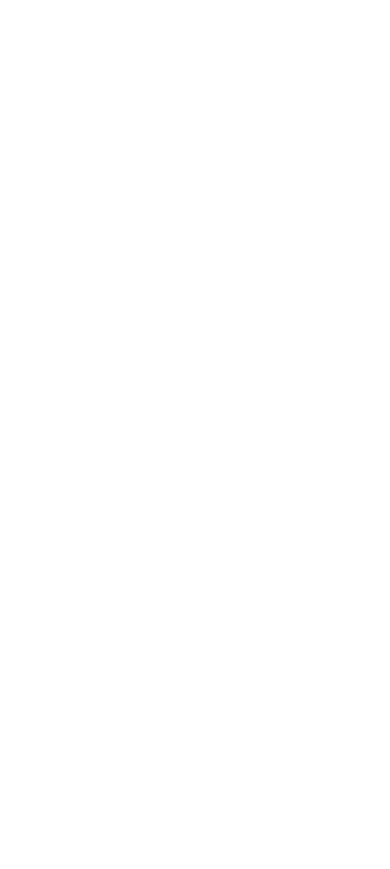
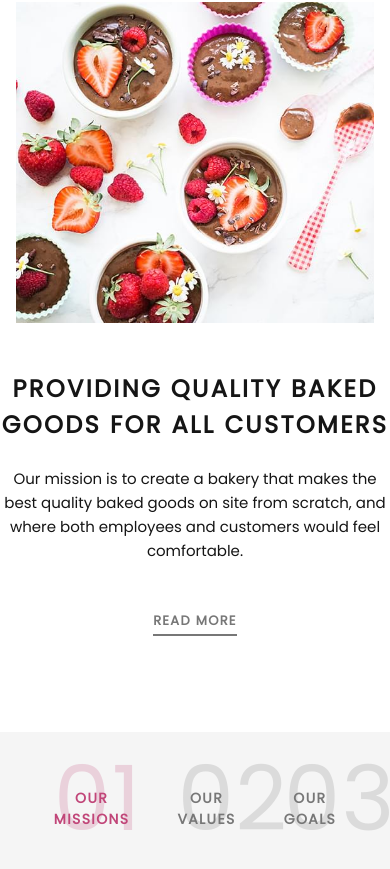
Before and after one commit to mohammad-AKH-dev/Cake-shop, a Next.js app: page / in a window 390 px wide. Shown: the part 6311-7180 px from the top of the page. Before the commit the page ends 6422 px from the top, so only its background shows below. Built offline with nearby package versions, Linux system fonts and the light colour scheme.

Commit message:
about us section complited and responsive

```diff
--- /dev/null
+++ b/src/components/templates/index/Aboutus.tsx
@@ -0,0 +1,110 @@
+import SectionTitle from "@/components/modules/index/SectionTitle";
+import Image from "next/image";
+import Link from "next/link";
+import React, { useState } from "react";
+
+function Aboutus() {
+
+  type tabsType = {
+    id: number;
+    tabId: number;
+    content: string;
+    title: string;
+    desc: string;
+  };
+
+  const [selectedTab, setSelectedTab] = useState<tabsType>({
+    id: 1,
+    tabId: 1,
+    content: "our missions",
+    title: "providing quality baked goods for all customers",
+    desc: "Our mission is to create a bakery that makes the best quality baked goods on site from scratch, and where both employees and customers would feel comfortable.",
+  });
+  const [tabs, setTabs] = useState<tabsType[] | []>([
+    {
+      id: 1,
+      tabId: 1,
+      content: "our missions",
+      title: "providing quality baked goods for all customers",
+      desc: "Our mission is to create a bakery that makes the best quality baked goods on site from scratch, and where both employees and customers would feel comfortable.",
+    },
+    {
+      id: 2,
+      tabId: 2,
+      content: "our values",
+      title: "Ensuring the Best Atmosphere for Everyone",
+      desc: "We see the most important part of our business in ensuring the happiness of our staff and the satisfaction of our clients by creating a welcoming and caring atmosphere.",
+    },
+    {
+      id: 3,
+      tabId: 3,
+      content: "our goals",
+      title: "Serving only the freshest baked goods for you",
+      desc: "We aim to deliver the best baked goods for corporate events and individual celebrations, while also offering the best level of customer service in the United States.",
+    },
+  ]);
+
+  return (
+    <section className="about-us__section mt-16">
+      <div className="container">
+        <SectionTitle title="about us" />
+        <div className="about-us__content flex flex-col items-centre justify-center
+         sm:grid place-items-center lg:place-items-stretch text-center lg:text-left lg:grid-cols-2 gap-x-3 mt-16">
+          <div className="about-us__left-section">
+            <Image
+              src={"/images/about-us.jpg"}
+              width={570}
+              height={511}
+              alt="about-us"
+              className=" object-cover lg:h-full xl:h-[520px]"
+            />
+          </div>
+          <div
+            className="about-us__right-section p-12 lg:pl-16 z-20 relative before:h-[60%] before:absolute before:w-[44%] before:hidden lg:before:block lg:before:inset-[64px] xl:before:inset-0 before:-z-50
+            before:border-[15px] bg-white before:border-[#f5f5f5]"
+          >
+            <div className="bg-white ">
+              <h5
+                className="right-section__title uppercase bg-[#fff]  text-title tracking-widest transition-all text-[24px] mx-auto max-w-[400px] font-bold
+              hover:text-primary"
+              >
+                {selectedTab.title}
+              </h5>
+              <p className="right-section__paragraph text-title mt-6 leading-6 text-[15px] bg-[#fff] mx-auto max-w-[450px]">
+                {selectedTab.desc}
+              </p>
+              <Link
+                href={"/"}
+                className="text-text border-b-2 border-b-text uppercase inline-block mt-12 bg-[#fff] pb-1  font-bold
+            tracking-widest hover:tracking-[.3rem] hover:text-primary transition-all mx-auto lg:ml-[28.5%]"
+              >
+                read more
+              </Link>
+            </div>
+
+            <ul className="tabs mt-24 bg-[#f5f5f5] p-14 w-full xl:-translate-x-0 2xl:-translate-x-16 flex lg:grid grid-cols-2 md:gap-y-12 xl:flex items-center gap-x-12 lg:gap-x-4 justify-between">
+              {tabs.map((tab) => (
+                <li
+                  key={tab.id}
+                  onClick={() => setSelectedTab(tab)}
+                  data-content={`0${tab.tabId}`}
+                  className={`tab uppercase relative font-bold tracking-widest  text-[14px] after:absolute
+                xl:after:-z-50 after:inset-0  after:-top-[3.5rem] after:content-[attr(data-content)] ${tab.tabId === 3 && 'xl:after:ml-8 2xl:after:ml-0 lg:mt-8 xl:mt-0'} after:block after:font-normal after:text-[90px]
+                after:opacity-20 ${
+                  tab.id === selectedTab.id
+                    ? "text-primary after:text-primary"
+                    : "text-text after:text-text cursor-pointer after:transition-all hover:text-primary after:hover:text-primary"
+                }`}
+                >
+                  {tab.content}
+                </li>
+              ))}
+            </ul>
+          </div>
+        </div>
+      </div>
+    </section>
+  );
+}
+
+export default Aboutus;
--- a/src/pages/index.tsx
+++ b/src/pages/index.tsx
@@ -1,3 +1,4 @@
+import Aboutus from "@/components/templates/index/Aboutus";
 import Branding from "@/components/templates/index/Branding";
 import FreshCakes from "@/components/templates/index/FreshCakes";
 import Landing from "@/components/templates/index/Landing";
@@ -15,6 +16,7 @@
        <NewProducts/>
        <Branding/>
        <SummerSale/>
+       <Aboutus/>
     </div>
   );
 }
```
